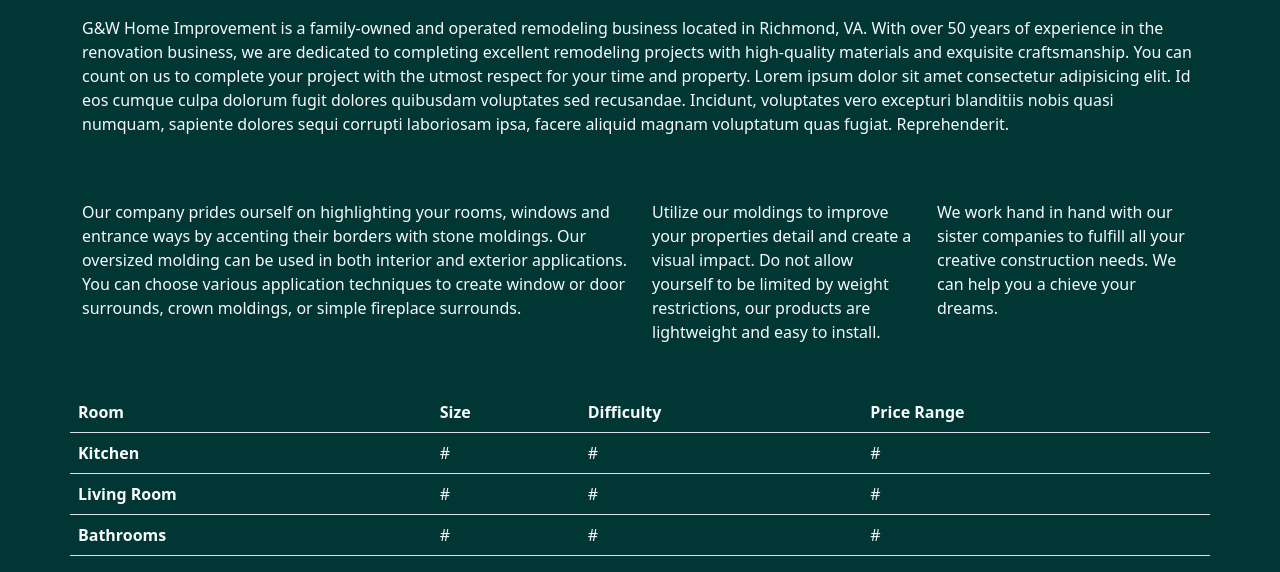
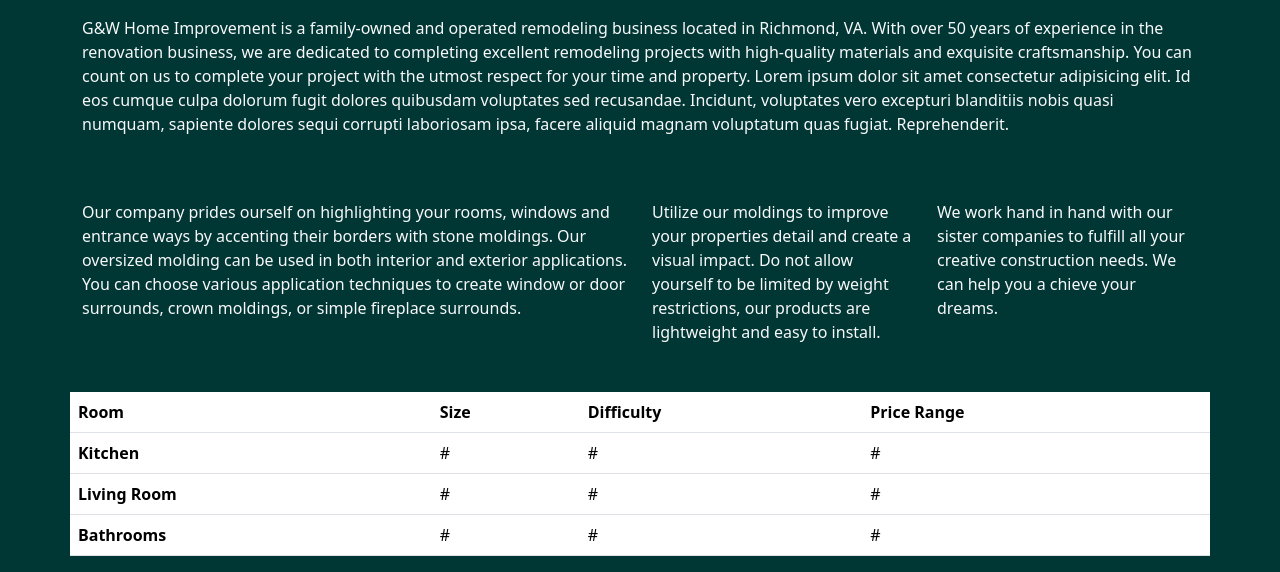
Before and after one commit to alexgoodestudio/gw-home, a website: page about.html in a window 1280 px wide. Shown: the part 255-827 px from the top of the page. Drawn offline with nearby package versions, Linux system fonts and the light colour scheme.

Commit message:
css update

```diff
--- a/about.html
+++ b/about.html
@@ -5,7 +5,7 @@
     <meta http-equiv="X-UA-Compatible" content="IE=edge">
     <meta name="viewport" content="width=device-width, initial-scale=1.0">
     <title>Document</title>
-    <link rel ="stylesheet" href="node_modules/bootstrap/dist/css/bootstrap.css">
+    <link href="https://cdn.jsdelivr.net/npm/bootstrap@5.3.1/dist/css/bootstrap.min.css" rel="stylesheet" integrity="sha384-4bw+/aepP/YC94hEpVNVgiZdgIC5+VKNBQNGCHeKRQN+PtmoHDEXuppvnDJzQIu9" crossorigin="anonymous">
     <link rel="stylesheet" href="stylesheet.css">
     <link rel="preconnect" href="https://fonts.googleapis.com">
     <link rel="preconnect" href="https://fonts.gstatic.com" crossorigin>
```
Also changed, not shown: request.html (+1 -1 lines).
